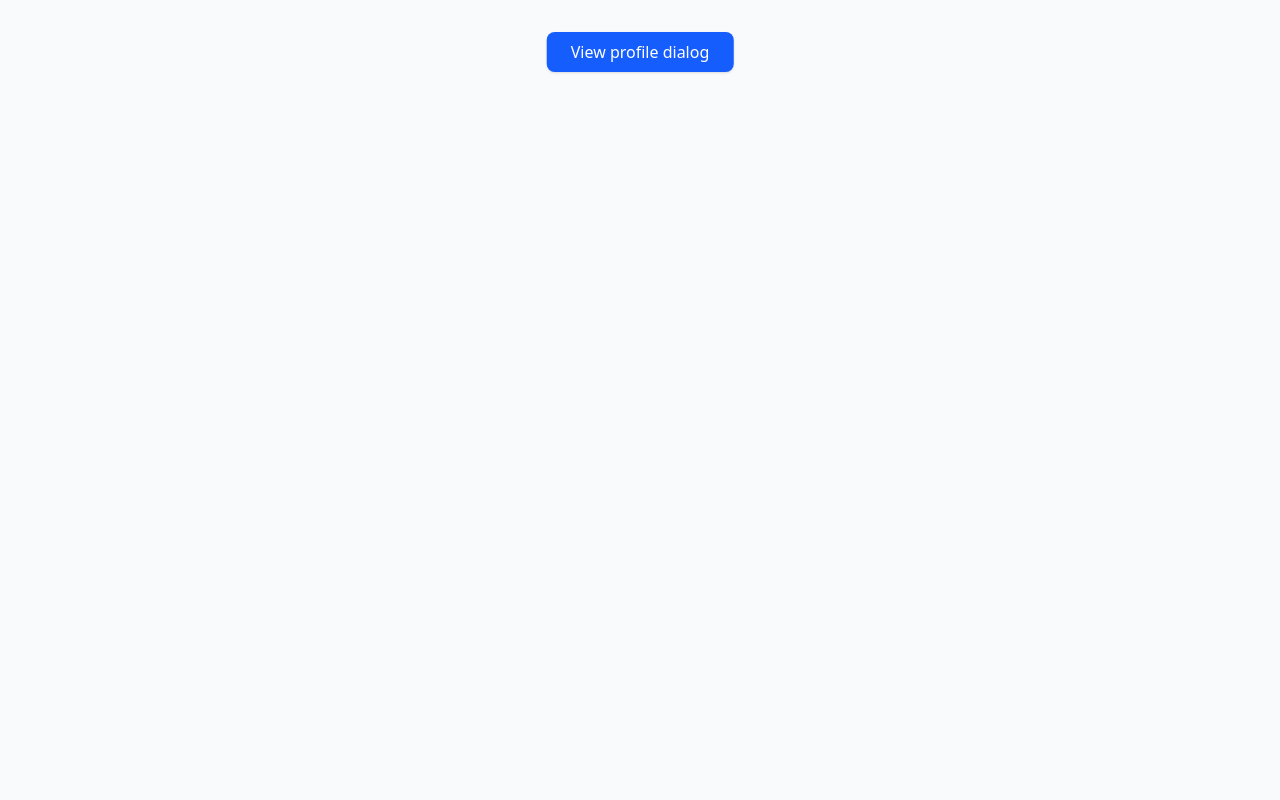
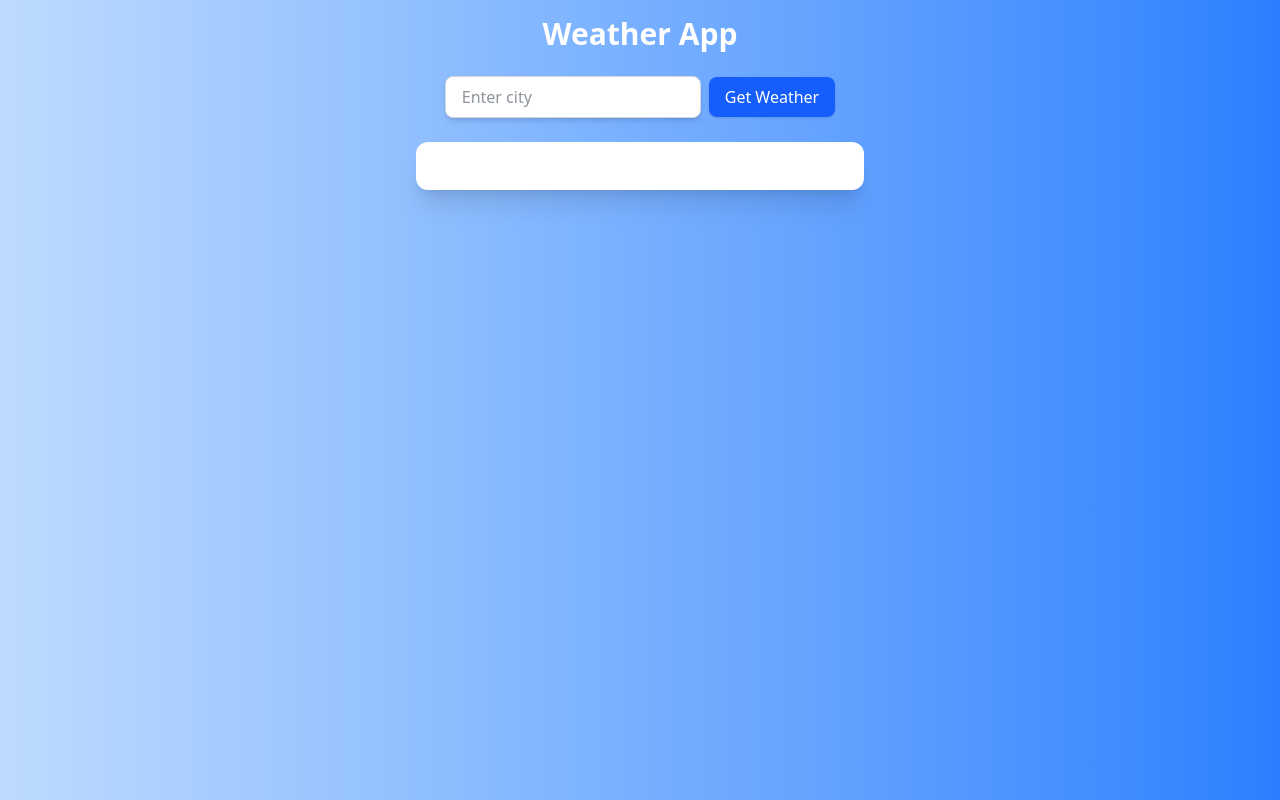
Before and after one commit to PraneethBunny123/All-App, a React (Vite) app: page / in a window 1280 px wide. Built offline with nearby package versions, Linux system fonts and the light colour scheme.

Commit message:
wrapping forecast card inside button

```diff
--- a/src/App.jsx
+++ b/src/App.jsx
@@ -24,9 +24,9 @@ function App() {
       {/*<AddTaskRef />*/}
       {/*<DeleteTask />*/}
       {/*<FinalTodoApp />*/}
-      {/*<WeatherApp />*/}
+      <WeatherApp />
       {/*<Profile />*/}
-      <DialogProfile />
+      {/*<DialogProfile />*/}
     </div>
   )
 }
--- a/src/project-apps/Weather App/ForeCastList.jsx
+++ b/src/project-apps/Weather App/ForeCastList.jsx
@@ -19,8 +19,9 @@ export default function ForecastList({forecastList}) {
                     const icon = data.weather[0].icon
 
                     return (
+                        <button key={index} onClick={() => console.log('forecast list')}>
                             <div
-                            key={index}
+
                                 className="bg-blue-100 rounded-lg p-4 shadow hover:shadow-md transition hover:scale-105 transition-transform duration-200"
                             >
                                 <p className="font-semibold">{day} - {date}</p>
@@ -33,6 +34,7 @@ export default function ForecastList({forecastList}) {
                                     className="mx-auto mt-2"
                                 />
                             </div>
+                        </button>
                     )
                 })}
             </div>
```
Lines whose indentation alone changed are shown as unchanged.
